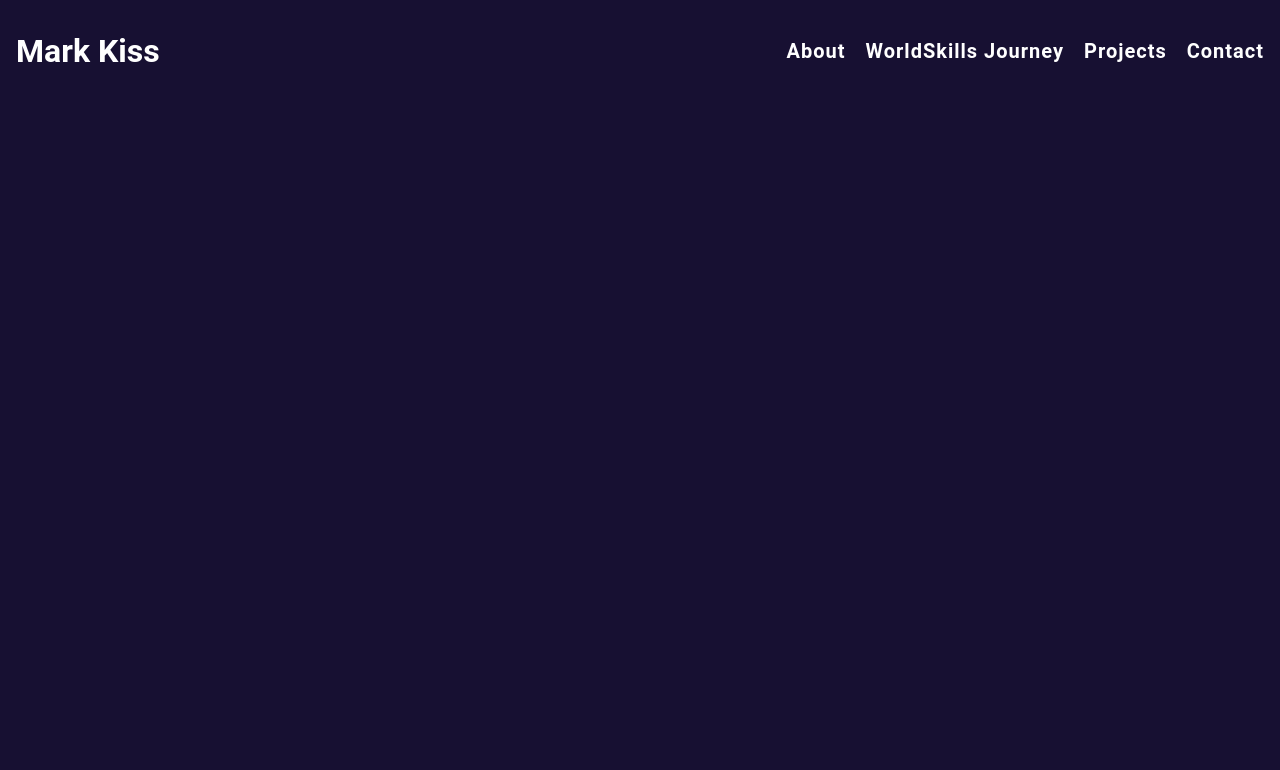
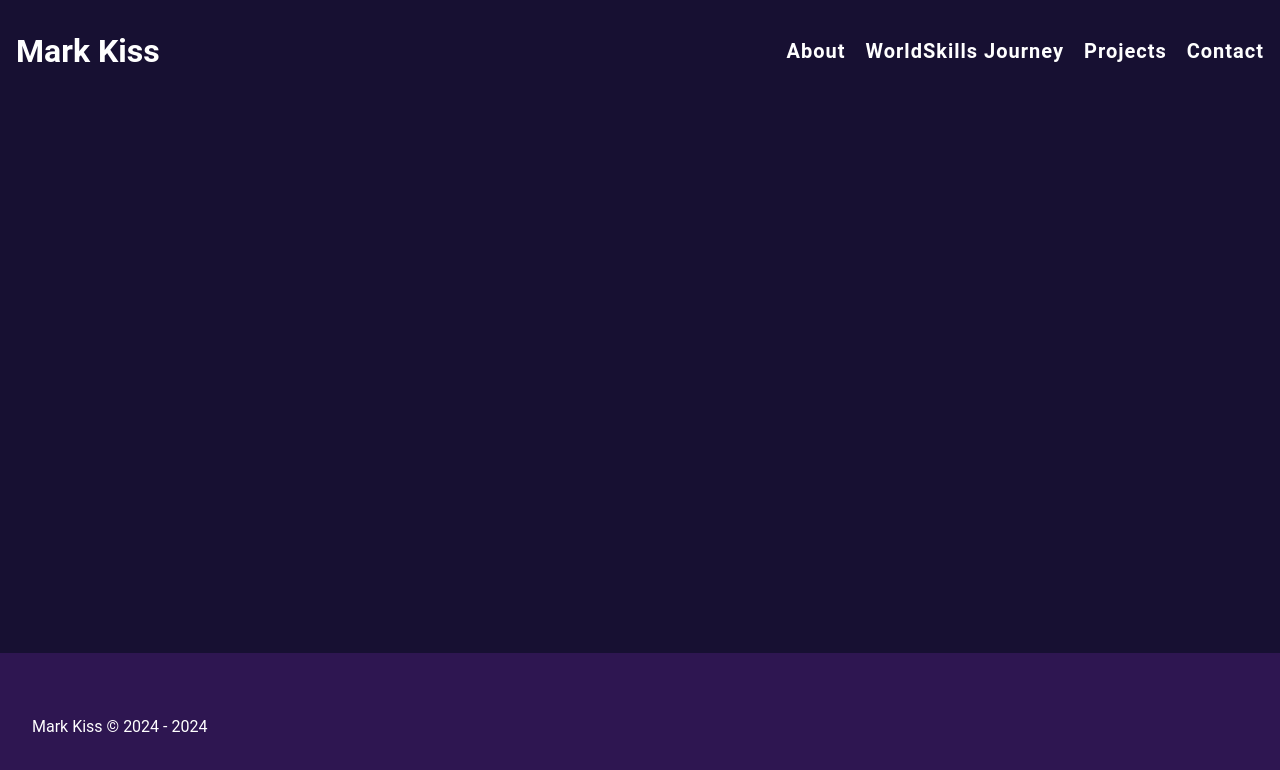
Before and after one commit to InterMaus1154/portfolio_24, a React (Vite) app: page / in a window 1280 px wide. Shown: the top 770 px of the page. Built offline with nearby package versions, Linux system fonts and the light colour scheme.

Commit message:
add basic footer

```diff
--- a/src/App.tsx
+++ b/src/App.tsx
@@ -2,6 +2,7 @@ import {FC} from 'react';
 import "./style/App.css";
 import Header from "./components/header";
 import Hero from "./components/hero";
+import Footer from "./components/footer";
 
 const App: FC = () => {
     return (
@@ -10,6 +11,7 @@ const App: FC = () => {
             <main>
                 <Hero/>
             </main>
+            <Footer />
         </div>
     );
 };
--- /dev/null
+++ b/src/components/footer/Footer.css
@@ -0,0 +1,7 @@
+footer{
+    background-color: var(--background-2);
+}
+
+footer .full-width-wrapper{
+    padding: 4rem 2rem;
+}
--- /dev/null
+++ b/src/components/footer/Footer.tsx
@@ -0,0 +1,14 @@
+import {FC} from 'react';
+import "./Footer.css";
+
+const Footer: FC = () => {
+    return (
+        <footer className={"full-width"}>
+            <div className="full-width-wrapper">
+                Mark Kiss &copy; {"2024 - " + new Date().getFullYear()}
+            </div>
+        </footer>
+    );
+};
+
+export default Footer;
--- /dev/null
+++ b/src/components/footer/index.ts
@@ -0,0 +1 @@
+export {default} from './Footer.tsx';
--- a/src/components/hero/Hero.tsx
+++ b/src/components/hero/Hero.tsx
@@ -1,5 +1,5 @@
 import {FC} from 'react';
-
+import "./Hero.css";
 
 const Hero: FC = () => {
     return (
--- a/src/style/App.css
+++ b/src/style/App.css
@@ -42,3 +42,22 @@ img {
     max-width: var(--body-width);
     margin: 0 auto;
 }
+
+.app{
+    display: flex;
+    flex-direction: column;
+    min-height: 100vh;
+    min-height: 100svh;
+}
+
+header{
+    flex-shrink: 0;
+}
+
+main{
+    flex-grow: 1;
+}
+
+footer{
+    flex-shrink: 0;
+}
```
